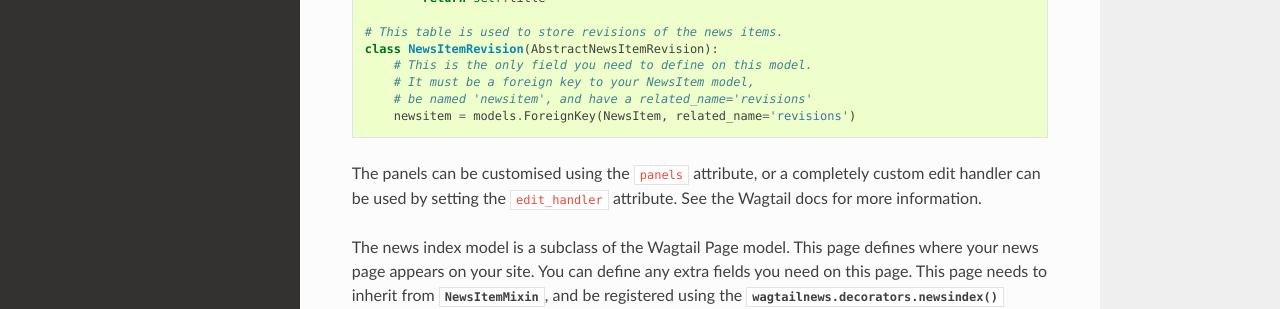
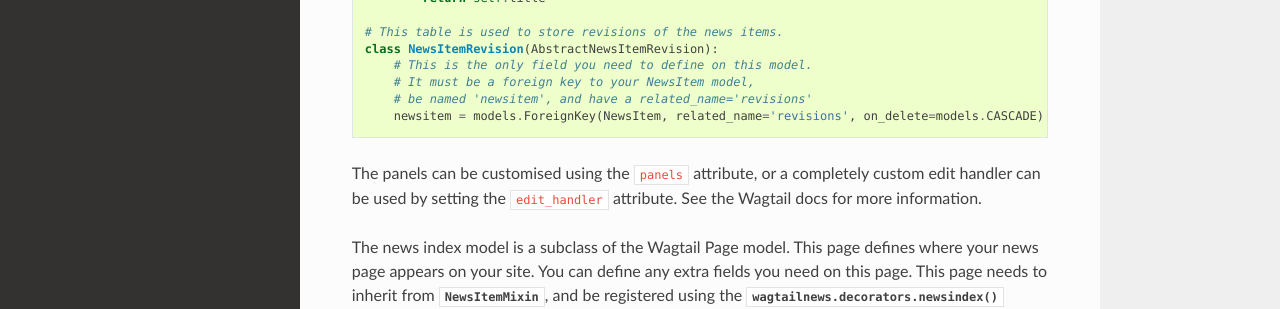
Before and after one commit to neon-jungle/wagtailnews, a Sphinx documentation site: the page built from docs/usage.rst, in a window 1280 px wide and 1309 px high. Shown: the part 522-831 px from the top of the window. Built offline with Sphinx 7.4.7 and the Read the Docs theme 2.0.0, drawn with Linux system fonts in a browser that asks for light colours.

Commit message:
Update usage.rst
`on_delete` is required in Django 2.0

ref: https://docs.djangoproject.com/en/2.2/releases/1.9/#foreignkey-and-onetoonefield-on-delete-argument

```diff
--- a/docs/usage.rst
+++ b/docs/usage.rst
@@ -33,7 +33,7 @@ Add any fields that you want to this model:
         # This is the only field you need to define on this model.
         # It must be a foreign key to your NewsItem model,
         # be named 'newsitem', and have a related_name='revisions'
-        newsitem = models.ForeignKey(NewsItem, related_name='revisions')
+        newsitem = models.ForeignKey(NewsItem, related_name='revisions', on_delete=models.CASCADE)
 
 The panels can be customised using the ``panels`` attribute,
 or a completely custom edit handler can be used by setting the ``edit_handler`` attribute.
```
